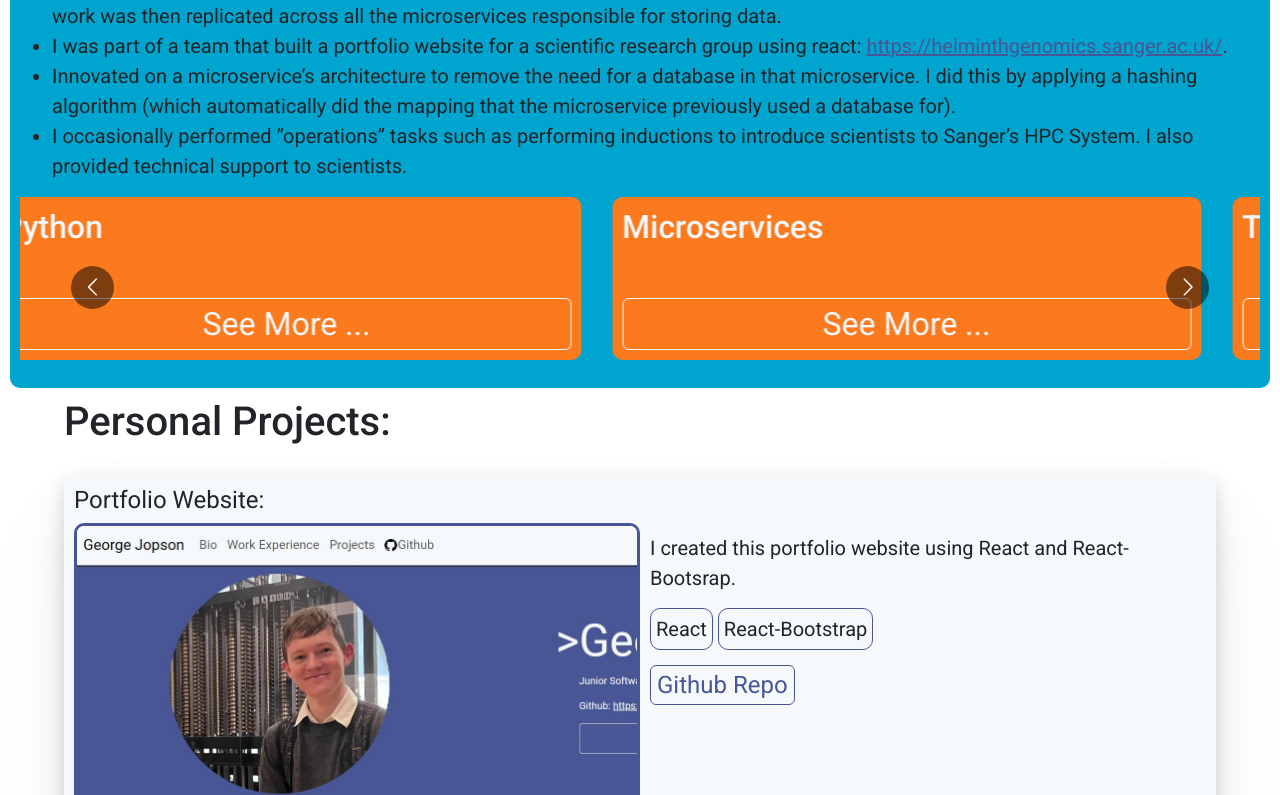
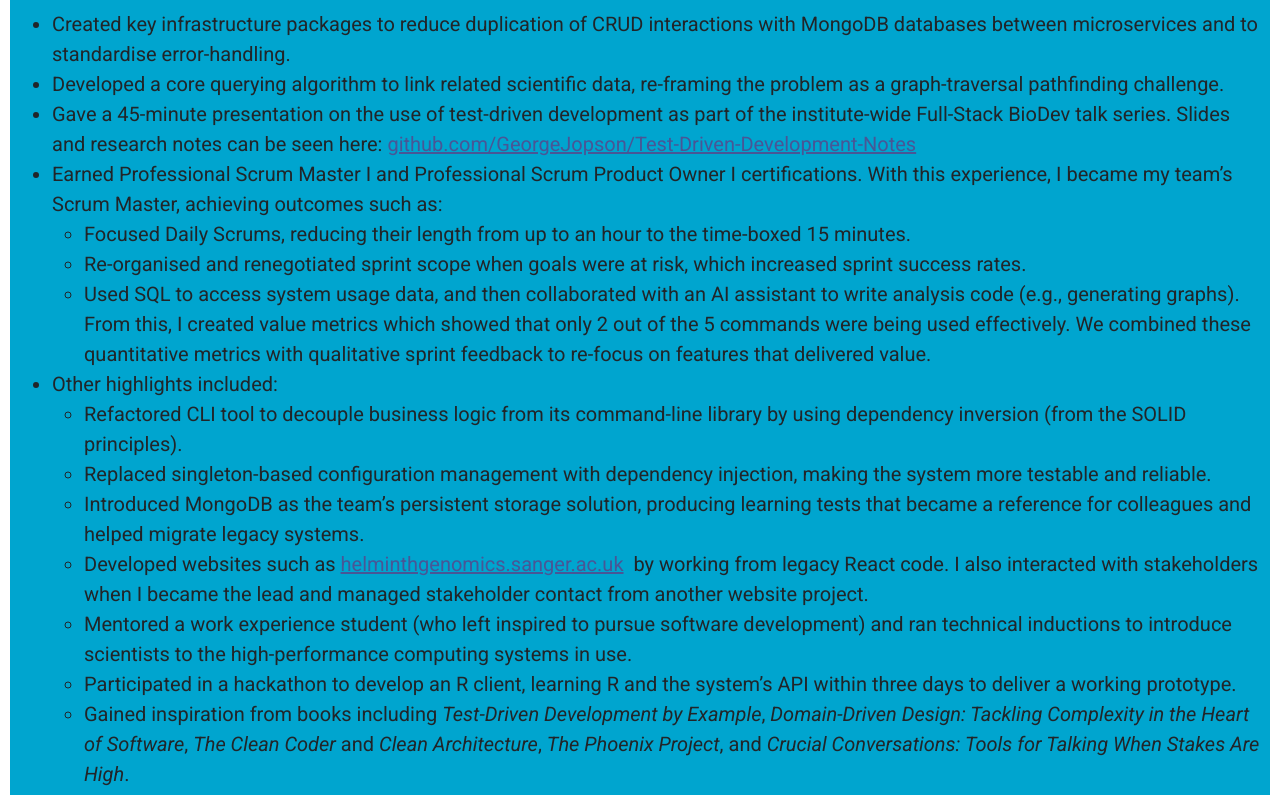
Before and after one commit to GeorgeJopson/GeorgeJopson.github.io, a React (Create React App) app: page / in a window 1280 px wide. Shown: the part 894-1689 px from the top of the page. Built offline with nearby package versions, Linux system fonts and the light colour scheme.

Commit message:
Update text in WorkExperience.js with new experience after has been completed

```diff
--- a/src/Components/WorkExperience/WorkExperience.js
+++ b/src/Components/WorkExperience/WorkExperience.js
@@ -12,13 +12,30 @@ function WorkExperience(){
 
       <h2 className="robotoMedium subtitleText">Student Placment - Sanger Institute (2024-2025)</h2>
       <p className="robotoRegular workExperienceDescription paragraphText">
+      During my year at the Wellcome Sanger Institute, I worked with my team on a scientific software system called <i>Shelf</i>, which allowed scientists to query data related to samples, genomic sequencing runs, and files that they generated. This project was built using Python with a microservice architecture, and MongoDB databases to store data. Through this project, I also became familiar with GitLab, Docker, and a variety of Python modules (like FastAPI, Pytest, PyMongo, etc).
       </p>
       <ul className='wordWrap'>
-        <li className="robotoRegular paragraphText">Refactored microservices to use pytest instead of unittest. Also migrated a microservice from using flask to using fastapi as a web framework.</li>
-        <li className="robotoRegular paragraphText">Lead adoption of MongoDB as a database. I initially spearheaded research into MongoDB and Pymongo (the python library used to interact with MongoDB). Then once we clarified that MongoDB was suitable, I wrote the template for implementation of MongoDB. This work was then replicated across all the microservices responsible for storing data.</li>
-        <li className="robotoRegular paragraphText">I was part of a team that built a portfolio website for a scientific research group using react: <a href="https://helminthgenomics.sanger.ac.uk/" className="link">https://helminthgenomics.sanger.ac.uk/</a>.</li>
-        <li className="robotoRegular paragraphText">Innovated on a microservice’s architecture to remove the need for a database in that microservice. I did this by applying a hashing algorithm (which automatically did the mapping that the microservice previously used a database for).</li>
-        <li className="robotoRegular paragraphText">I occasionally performed “operations” tasks such as performing inductions to introduce scientists to Sanger’s HPC System. I also provided technical support to scientists.</li>
+        <li className="robotoRegular paragraphText">Created key infrastructure packages to reduce duplication of CRUD interactions with MongoDB databases between microservices and to standardise error-handling.</li>
+        <li className="robotoRegular paragraphText">Developed a core querying algorithm to link related scientific data, re-framing the problem as a graph-traversal pathfinding challenge.</li>
+        <li className="robotoRegular paragraphText">Gave a 45-minute presentation on the use of test-driven development as part of the institute-wide Full-Stack BioDev talk series. Slides and research notes can be seen here: <a href="https://github.com/GeorgeJopson/Test-Driven-Development-Notes" className="robotoRegular wordWrap link">github.com/GeorgeJopson/Test-Driven-Development-Notes</a></li>
+        <li className="robotoRegular paragraphText">Earned Professional Scrum Master I and Professional Scrum Product Owner I certifications. With this experience, I became my team’s Scrum Master, achieving outcomes such as:
+          <ul>
+            <li className="robotoRegular paragraphText">Focused Daily Scrums, reducing their length from up to an hour to the time-boxed 15 minutes.</li>
+            <li className="robotoRegular paragraphText">Re-organised and renegotiated sprint scope when goals were at risk, which increased sprint success rates.</li>
+            <li className="robotoRegular paragraphText">Used SQL to access system usage data, and then collaborated with an AI assistant to write analysis code (e.g., generating graphs). From this, I created value metrics which showed that only 2 out of the 5 commands were being used effectively. We combined these quantitative metrics with qualitative sprint feedback to re-focus on features that delivered value.</li>
+          </ul>
+        </li>
+        <li className="robotoRegular paragraphText">Other highlights included:
+          <ul>
+            <li className="robotoRegular paragraphText">Refactored CLI tool to decouple business logic from its command-line library by using dependency inversion (from the SOLID principles).</li>
+            <li className="robotoRegular paragraphText">Replaced singleton-based configuration management with dependency injection, making the system more testable and reliable.</li>
+            <li className="robotoRegular paragraphText">Introduced MongoDB as the team’s persistent storage solution, producing learning tests that became a reference for colleagues and helped migrate legacy systems.</li>
+            <li className="robotoRegular paragraphText">Developed websites such as <a href="https://helminthgenomics.sanger.ac.uk/" className="robotoRegular wordWrap link">helminthgenomics.sanger.ac.uk</a>  by working from legacy React code. I also interacted with stakeholders when I became the lead and managed stakeholder contact from another website project.</li>
+            <li className="robotoRegular paragraphText">Mentored a work experience student (who left inspired to pursue software development) and ran technical inductions to introduce scientists to the high-performance computing systems in use.</li>
+            <li className="robotoRegular paragraphText">Participated in a hackathon to develop an R client, learning R and the system’s API within three days to deliver a working prototype.</li>
+            <li className="robotoRegular paragraphText">Gained inspiration from books including <i>Test-Driven Development by Example</i>, <i>Domain-Driven Design: Tackling Complexity in the Heart of Software</i>, <i>The Clean Coder</i> and <i>Clean Architecture</i>, <i>The Phoenix Project</i>, and <i>Crucial Conversations: Tools for Talking When Stakes Are High</i>.</li>
+          </ul>
+        </li>
       </ul>
       <AchievementCarousel achievementData={learningData}/>
     </div>
```
